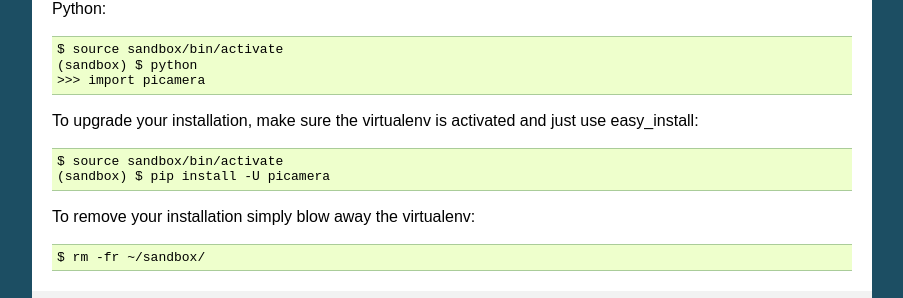
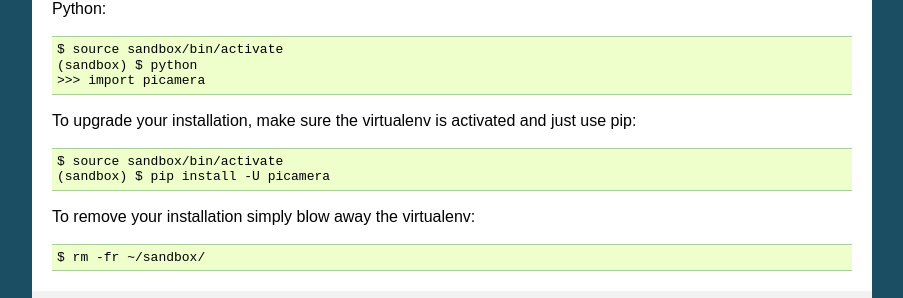
Before and after one commit to waveform80/picamera, a Sphinx documentation site: the page built from docs/install2.rst, in a window 1280 px wide and 900 px high, scrolled down 1337 px. Shown: the part 148-446 px from the top of the window, without its empty margins (198-1101 px from the left). Built offline with Sphinx 7.4.7, drawn with Linux system fonts in a browser that asks for light colours.

Commit message:
Fix reference to easy_install
Should be pip for py2

```diff
--- a/docs/install2.rst
+++ b/docs/install2.rst
@@ -102,7 +102,7 @@ the virtualenv before running Python::
     >>> import picamera
 
 To upgrade your installation, make sure the virtualenv is activated and just
-use easy_install::
+use pip::
 
     $ source sandbox/bin/activate
     (sandbox) $ pip install -U picamera
```
